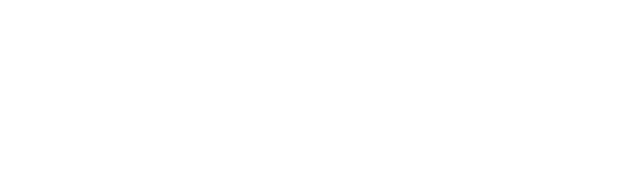
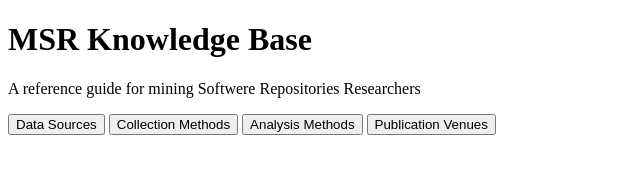
Before and after one commit to Mery-trent/msr-knowledge-base, a plain HTML site: page src/index.html in a window 1280 px wide. Shown: the whole page, without its empty margins (0-640 px from the left). Drawn offline with Linux system fonts and the light colour scheme.

Commit message:
add buttons for easy navigation

```diff
--- a/src/index.html
+++ b/src/index.html
@@ -6,6 +6,17 @@
     <title>Document</title>
 </head>
 <body>
+   <header>
+    <h1>MSR Knowledge Base</h1>
+    <p>A reference guide for mining Softwere Repositories Researchers</p>
+   </header>
+<nav>
+    <button data-target=" data-sources"> Data Sources</button>
+    <button data-target=" collection-methods">Collection Methods</button>
+    <button data-target="analysis-methods">Analysis Methods</button>
+    <button data-target="publication-venues">Publication Venues</button>
+
+</nav>
 
 </body>
 </html>
```
